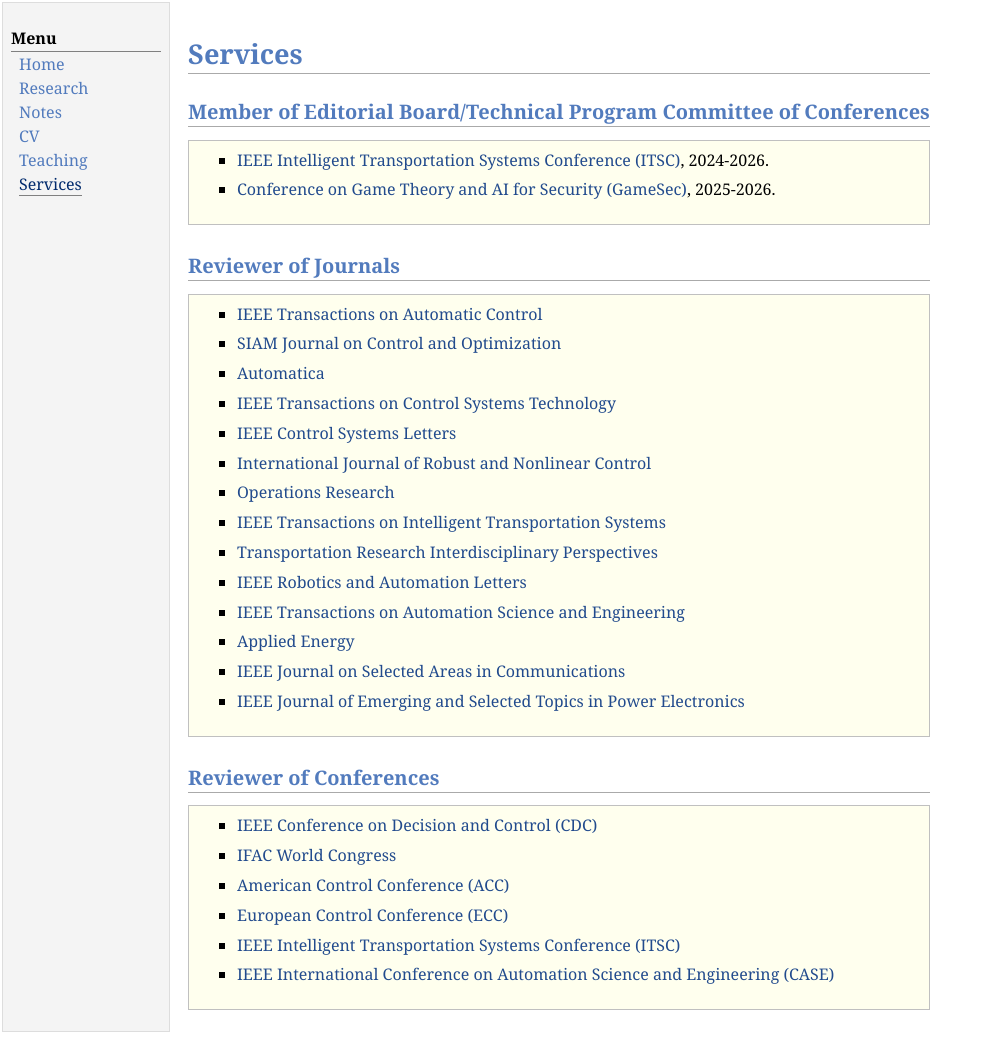
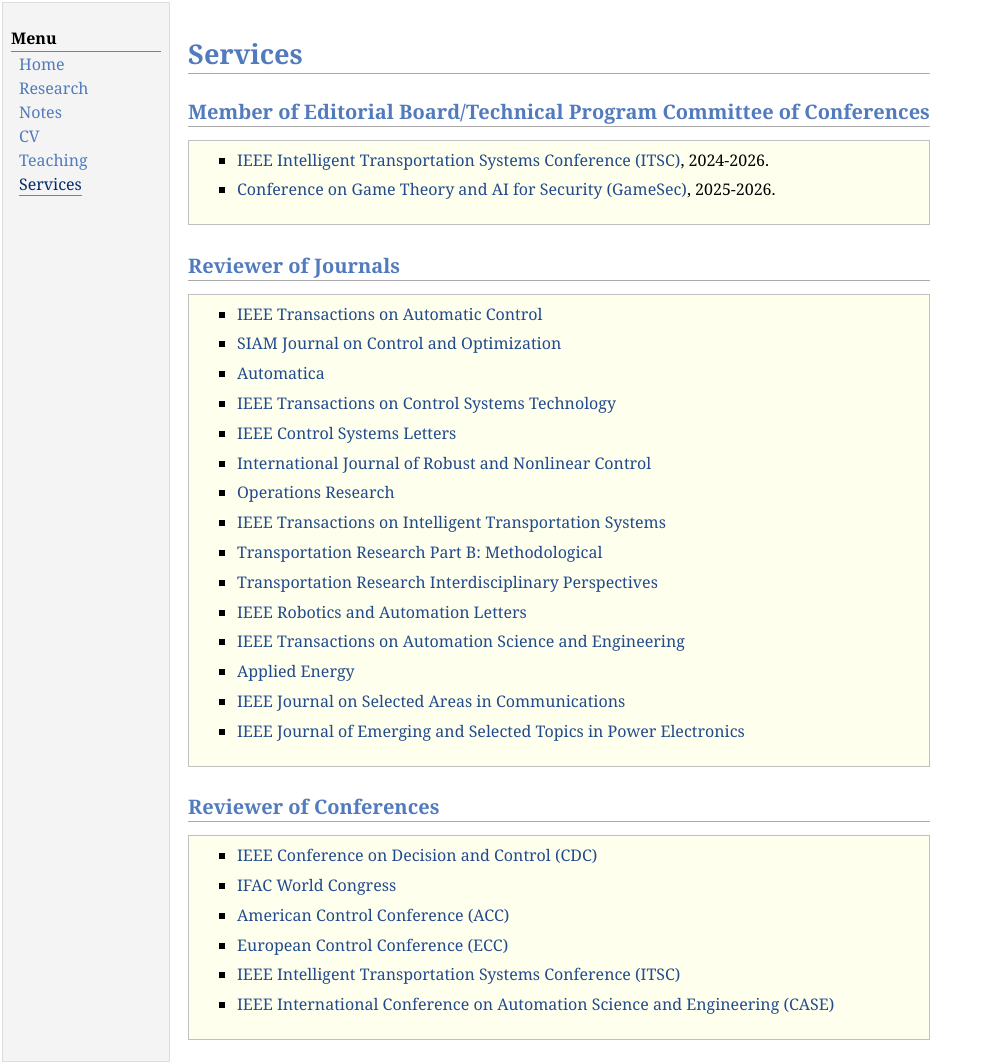
Before and after one commit to yuchaotaigu/yuchaotaigu.github.io, a Jekyll site: the page services.html, which Jekyll copies as it is, in a window 1280 px wide. Shown: the whole page, without its empty margins (0-991 px from the left). Built offline with Jekyll 4.4.1, drawn with Linux system fonts in a browser that asks for light colours; comment, search, counter and statistics services are not loaded; before the commit the page ends 1034 px from its top, so only the background shows below that.

Commit message:
Update services.html

```diff
--- a/services.html
+++ b/services.html
@@ -53,6 +53,8 @@
 </li>
 <li><p><a href="https://ieee-itss.org/pub/t-its/">IEEE Transactions on Intelligent Transportation Systems</a></br> </p>
 </li>
+<li><p><a href="https://www.sciencedirect.com/journal/transportation-research-part-b-methodological">Transportation Research Part B: Methodological</a></br> </p>
+</li>
 <li><p><a href="https://www.sciencedirect.com/journal/transportation-research-interdisciplinary-perspectives">Transportation Research Interdisciplinary Perspectives</a></br> </p>
 </li>
 <li><p><a href="https://www.ieee-ras.org/publications/ra-l">IEEE Robotics and Automation Letters</a></br> </p>
```
